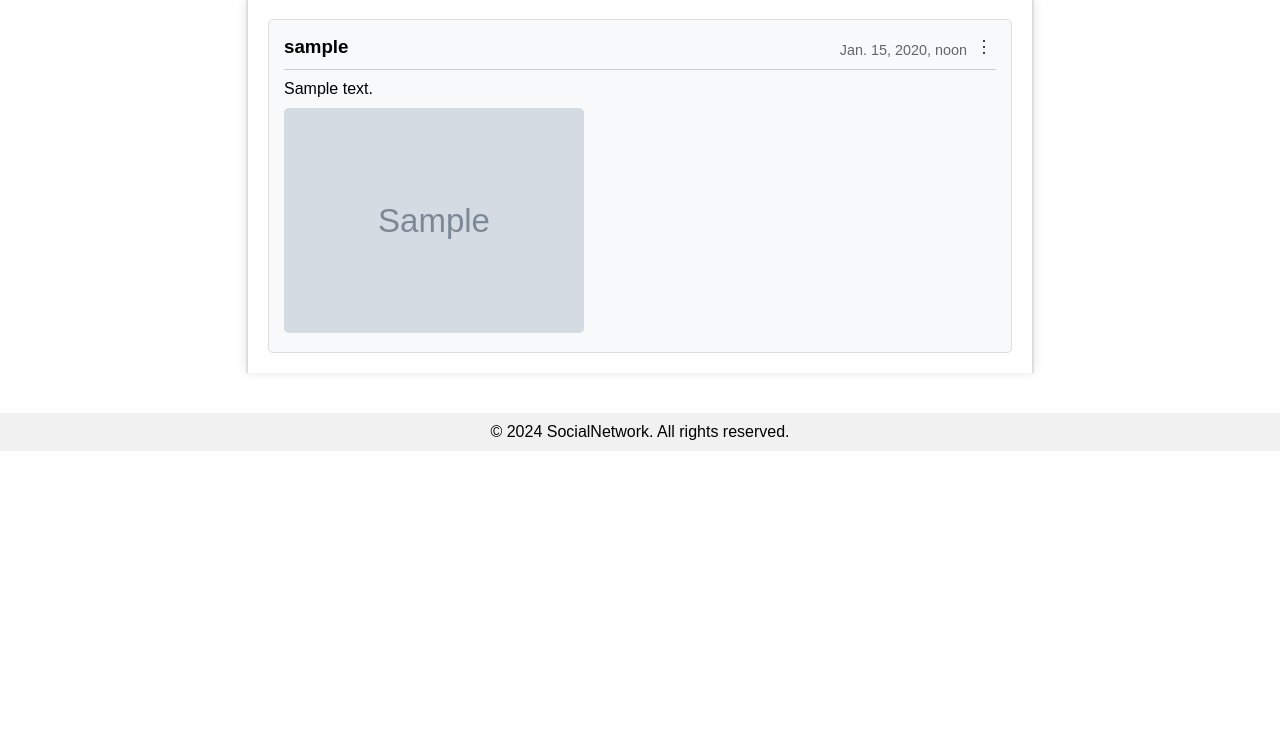
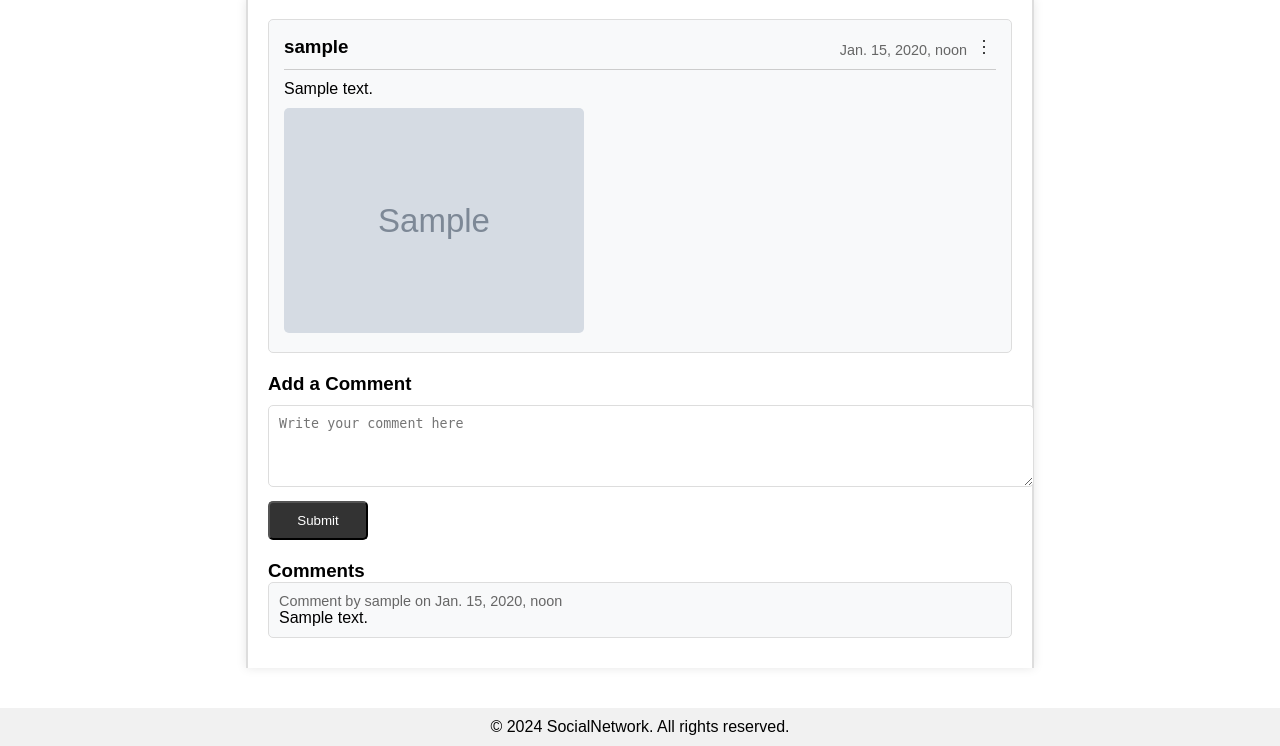
Before and after one commit to MaxMedvedenko/my-social-network, a Django app: page /post/1/ in a window 1280 px wide. Shown: the part 133-879 px from the top of the page. Before the commit the page ends 584 px from the top, so only its background shows below. Run offline with Django 5.2, Linux system fonts and the light colour scheme; a user stored in the database is signed in; tables that the repository leaves empty hold one stand-in row (values such as "Sample post"); grey boxes marked "Sample" are stand-in pictures.

Commit message:
add view add_comment edit_comment delete_comment

```diff
--- a/SocialNetwork/urls.py
+++ b/SocialNetwork/urls.py
@@ -35,6 +35,10 @@ urlpatterns = [
     path('post/<int:post_id>/edit/', edit_post, name='edit_post'),
     path('post/<int:post_id>/delete/', delete_post, name='delete_post'),
 
+    path('post/<int:post_id>/add_comment/', add_comment, name='add_comment'),
+    path('comment/<int:comment_id>/edit/', edit_comment, name='edit_comment'),
+    path('comment/<int:comment_id>/delete/', delete_comment, name='delete_comment'),
+
     path('login/', login_view, name='login'),
     path('register/', register_view, name='register'),
     path('logout/', logout_view, name='logout'),
--- a/network/views.py
+++ b/network/views.py
@@ -25,13 +25,26 @@ def create_post(request):
 
 def post_detail(request, post_id):
     post = get_object_or_404(Post, id=post_id)
-    return render(request, 'post_detail.html', {'post': post})
+
+    # Отримання коментарів поточного користувача
+    current_user_comments = Comment.objects.filter(post=post, user=request.user).order_by('-created_at')
+
+    # Отримання всіх інших коментарів, відсортованих від новіших до старіших
+    other_comments = Comment.objects.filter(post=post).exclude(user=request.user).order_by('-created_at')
+
+    # Об'єднання коментарів для відображення в шаблоні
+    comments = list(current_user_comments) + list(other_comments)
+
+    context = {
+        'post': post,
+        'comments': comments,
+    }
+    return render(request, 'post_detail.html', context)
 
 @login_required
 def edit_post(request, post_id):
     post = get_object_or_404(Post, pk=post_id)
 
-    # Перевірка, чи поточний користувач є творцем поста
     if post.user != request.user:
         return render(request, 'post_detail.html', {'post': post})
 
@@ -39,7 +52,6 @@ def edit_post(request, post_id):
         content = request.POST.get('content')
         image = request.FILES.get('image')
 
-        # Оновлення полів поста
         post.content = content
         if image:
             post.image = image
@@ -57,8 +69,69 @@ def delete_post(request, post_id):
         return redirect('index')
 
     if request.method == 'POST':
-        # Видалення поста
         post.delete()
         return redirect('index')
 
     return render(request, 'delete_post.html', {'post': post})
+
+@login_required
+def add_comment(request, post_id):
+    post = get_object_or_404(Post, pk=post_id)
+
+    if request.method == 'POST':
+        content = request.POST.get('content')
+        if content:
+            comment = Comment.objects.create(
+                post=post,
+                user=request.user,
+                content=content,
+                created_at=timezone.now()
+            )
+            return redirect('post_detail', post_id=post_id)
+        else:
+            pass
+
+    comments = Comment.objects.filter(post=post)
+    context = {
+        'post': post,
+        'comments': comments,
+    }
+    return render(request, 'post_detail.html', context)
+
+@login_required
+def edit_comment(request, comment_id):
+    comment = get_object_or_404(Comment, id=comment_id)
+
+    if comment.user != request.user:
+        pass
+
+    if request.method == 'POST':
+        content = request.POST.get('content')
+        if content:
+            comment.content = content
+            comment.save()
+            return redirect('post_detail', post_id=comment.post.id)
+        else:
+            pass
+
+    context = {
+        'comment': comment,
+    }
+    return render(request, 'edit_comment.html', context)
+
+@login_required
+def delete_comment(request, comment_id):
+    comment = get_object_or_404(Comment, id=comment_id)
+
+    if comment.user != request.user:
+        pass
+
+    if request.method == 'POST':
+        post_id = comment.post.id
+        comment.delete()
+        return redirect('post_detail', post_id=post_id)
+
+    context = {
+        'comment': comment,
+    }
+    return render(request, 'delete_comment.html', context)
--- a/static/css/post_detail.css
+++ b/static/css/post_detail.css
@@ -108,3 +108,54 @@
 .delete-link {
     display: none; /* Зробимо їх невидимими з самого початку */
 }
+
+
+
+/* comments */
+.comment-form {
+    margin-top: 20px;
+}
+
+.comment-form h3 {
+    margin-bottom: 10px;
+}
+
+.comment-form textarea {
+    width: 100%;
+    padding: 10px;
+    border: 1px solid #ddd;
+    border-radius: 5px;
+    margin-bottom: 10px;
+}
+
+.comments {
+    margin-top: 20px;
+}
+
+.comment {
+    background-color: #f8f9fa;
+    border: 1px solid #ddd;
+    padding: 10px;
+    border-radius: 5px;
+    margin-bottom: 10px;
+}
+
+.comment-meta {
+    color: #666;
+    font-size: 0.9em;
+}
+
+.comment-btn {
+    display: block;
+    width: 100px;
+    padding: 10px;
+    text-align: center;
+    background-color: #333;
+    color: #fff;
+    text-decoration: none;
+    border-radius: 5px;
+}
+
+.comment-btn:hover {
+    background-color: #555;
+}
--- a/templates/base.html
+++ b/templates/base.html
@@ -50,6 +50,7 @@
     <footer>
         <p>&copy; 2024 SocialNetwork. All rights reserved.</p>
     </footer>
-    <script src="{% static 'js/main.js' %}"></script>
+    {% block scripts %}
+    {% endblock %}
 </body>
 </html>
--- a/templates/post_detail.html
+++ b/templates/post_detail.html
@@ -27,5 +27,30 @@
             {% endif %}
         </div>
     </div>
+
+    <!-- Форма для написання коментарів -->
+    <div class="comment-form">
+        <h3>Add a Comment</h3>
+        <form method="post" action="{% url 'add_comment' post.id %}">
+            {% csrf_token %}
+            <textarea name="content" rows="4" placeholder="Write your comment here"></textarea>
+            <button type="submit" class="comment-btn">Submit</button>
+        </form>
+    </div>
+
+    <!-- Виведення всіх коментарів для поста -->
+    <div class="comments">
+        <h3>Comments</h3>
+        {% for comment in comments %}
+        <div class="comment">
+            <p class="comment-meta">Comment by {{ comment.user.username }} on {{ comment.created_at }}</p>
+            <p>{{ comment.content }}</p>
+        </div>
+        {% empty %}
+        <p>No comments yet.</p>
+        {% endfor %}
+    </div>
 </div>
 {% endblock %}
+
+{% block scripts %}<script src="{% static 'js/main.js' %}"></script>{% endblock %}
```
